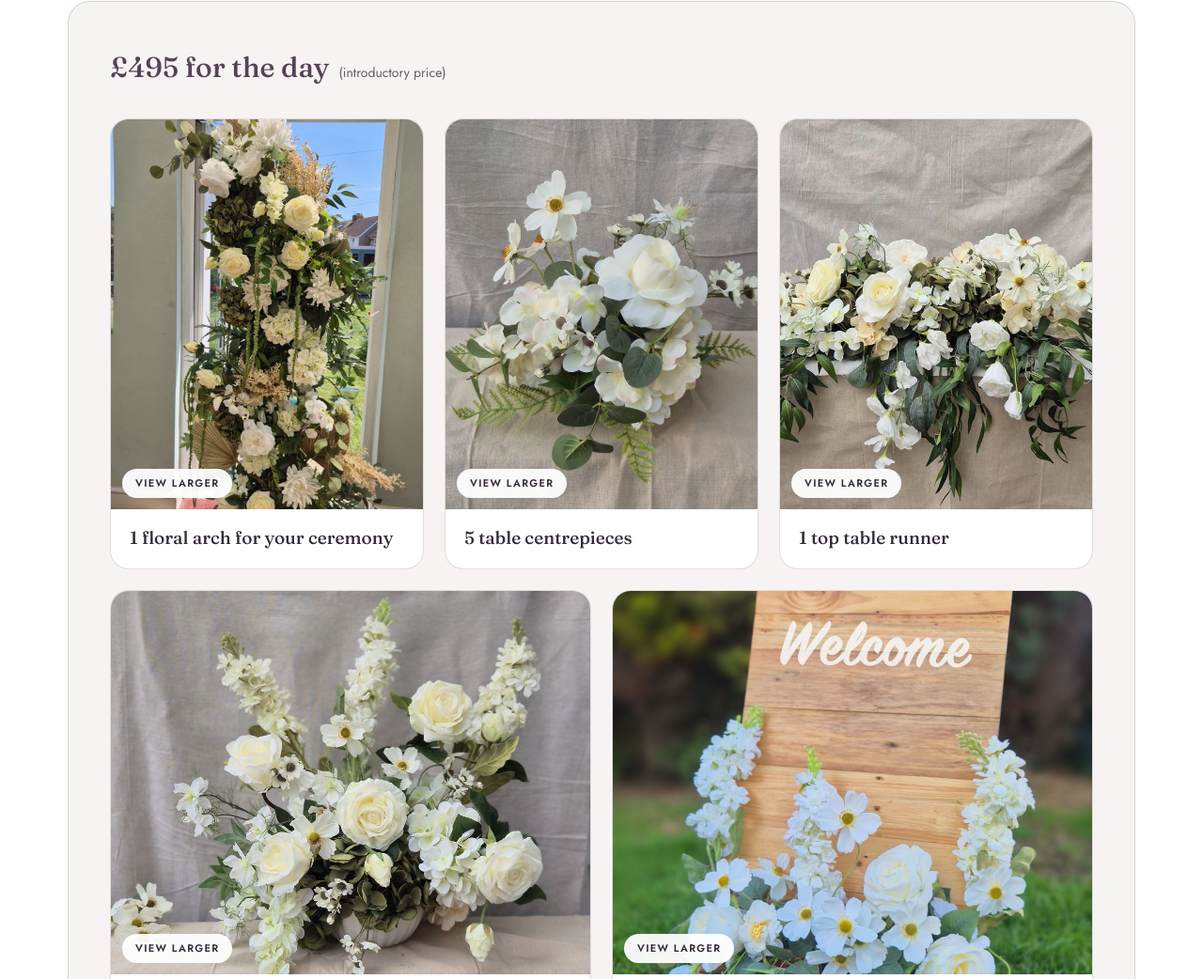
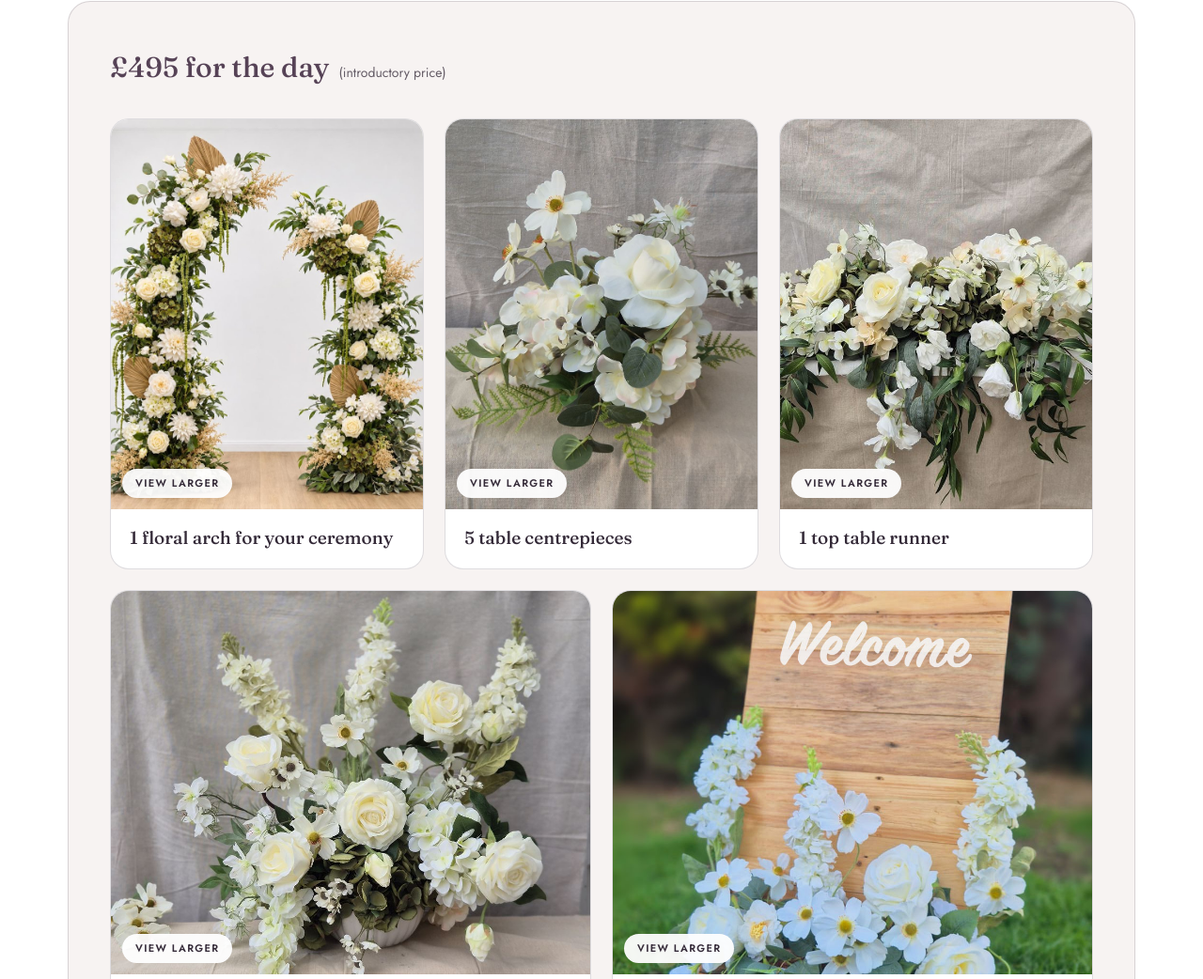
Before and after one commit to adamwallacedesign/bonny-forever, a plain HTML site: page site/weddings.html in a window 1280 px wide. Shown: the part 1553-2595 px from the top of the page at 94% size. Drawn offline with Linux system fonts and the light colour scheme.

Commit message:
Weddings: new floral arch photo for the package card
floral-arch-ivory-roses.jpg (an open two-sided arch, 1000x1000 web copy
of a 1254px original) replaces floral-arch-side.jpg on the arch card,
the only place the old photo was used, with alt text describing the
new photo. The 4:5 card crop keeps both halves of the arch top to
floor; the lightbox shows the whole photo, then the window photo as
before.

The old web copy is removed from site/images; its original stays in
originals/.

Co-Authored-By: Claude Opus 5.5 <noreply@anthropic.com>

```diff
--- a/site/weddings.html
+++ b/site/weddings.html
@@ -93,7 +93,7 @@
         <button type="button" class="sig-tile" aria-label="View larger: 1 floral arch for your ceremony"
                 data-extra-src="images/floral-arch-window.jpg"
                 data-extra-alt="Tall faux floral column of ivory roses, hydrangeas and dried pampas beside a sunlit window">
-          <span class="sig-photo"><img src="images/floral-arch-side.jpg" alt="Tall faux floral arch of ivory roses, pampas and greenery for a wedding ceremony" width="1000" height="1739" loading="lazy"><span class="sig-zoom">View larger</span></span>
+          <span class="sig-photo"><img src="images/floral-arch-ivory-roses.jpg" alt="Open faux floral arch in two halves, with ivory roses, white dahlias and hydrangeas, green hydrangeas, dried palm leaves and trailing amaranthus" width="1000" height="1000" loading="lazy"><span class="sig-zoom">View larger</span></span>
           <span class="sig-label">1 floral arch for your ceremony</span>
         </button>
         <button type="button" class="sig-tile" aria-label="View larger: 5 table centrepieces">
```
Also changed, not shown: originals/floral-arch-ivory-roses.jpg (added), site/images/floral-arch-ivory-roses.jpg (added), site/images/floral-arch-side.jpg (deleted).
